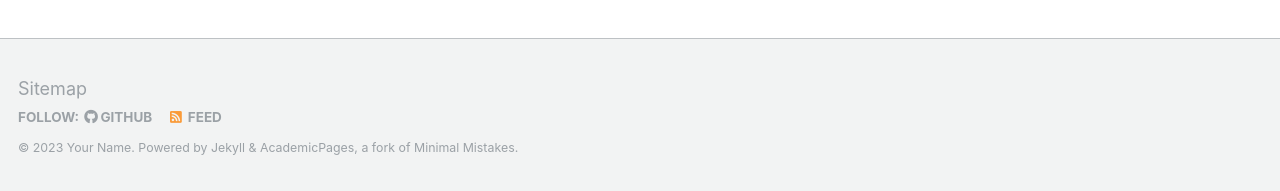
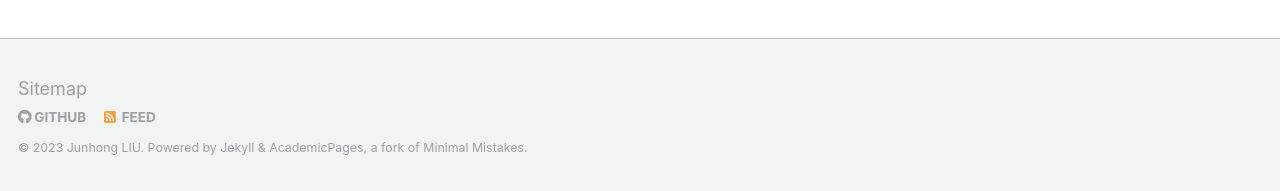
Before and after one commit to johnny-eee/online, a Jekyll site: the page built from _pages/about.md, in a window 1280 px wide and 900 px high, scrolled down 2463 px. Shown: the part 706-897 px from the top of the window. Built offline with Jekyll 4.4.1, drawn with Linux system fonts in a browser that asks for light colours; some web fonts are replaced.

Commit message:
Update _config.yml

```diff
--- a/_config.yml
+++ b/_config.yml
@@ -6,10 +6,10 @@
 # `jekyll serve`. If you change this file, please restart the server process.
 
 # Site Settings
-locale                   : "en-US"
+locale                   : "HONG KONG, SAR"
 title                    : "Your Name / Site Title"
 title_separator          : "-"
-name                     : &name "Your Name"
+name                     : &name "Junhong LIU"
 description              : &description "personal description"
 url                      : https://academicpages.github.io # the base hostname & protocol for your site e.g. "https://mmistakes.github.io"
 baseurl                  : "" # the subpath of your site, e.g. "/blog"
```
